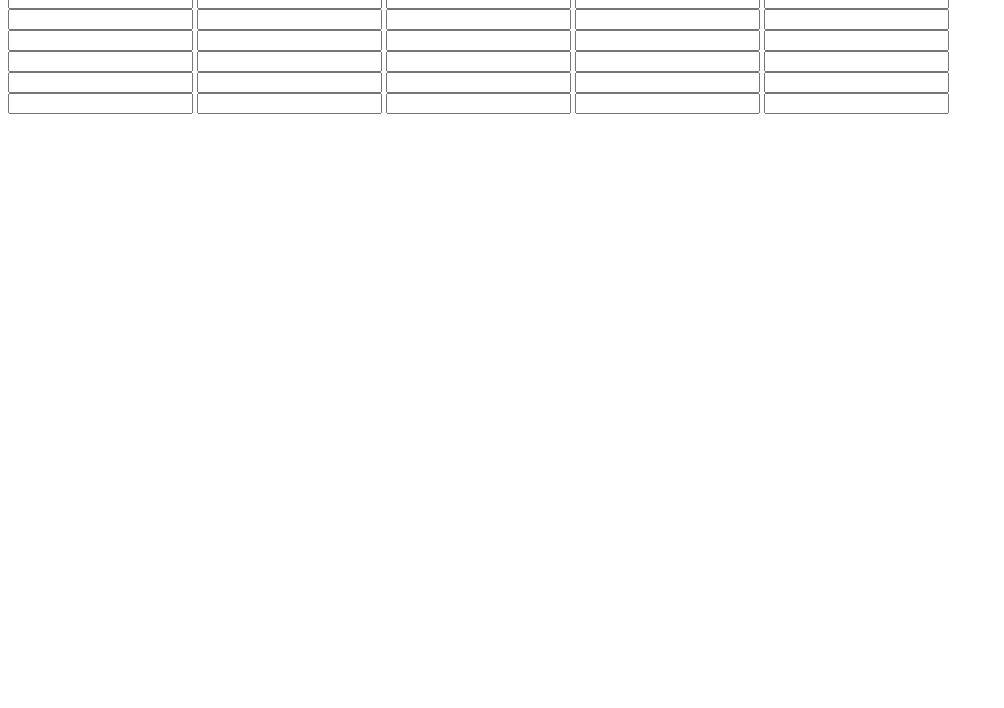
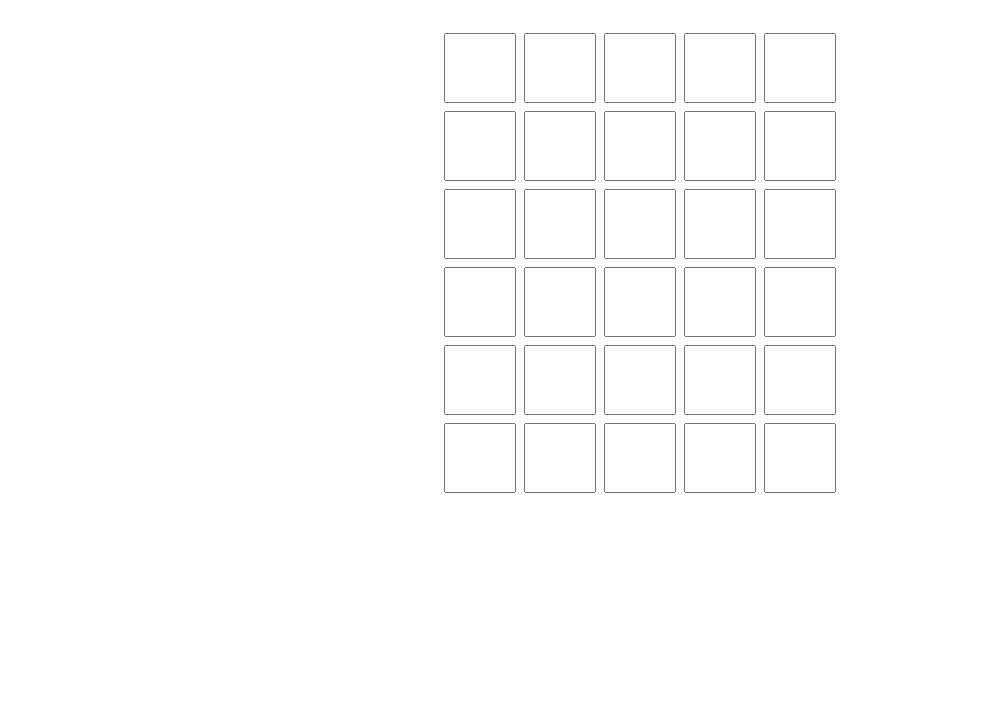
Before and after one commit to r4vc31/Vanilla-JS-Word-Game, a plain HTML site: page index.html in a window 1280 px wide. Shown: the part 92-800 px from the top of the page, without its empty margins (0-1004 px from the left). Drawn offline with Linux system fonts and the light colour scheme.

Commit message:
Added CSS styling

```diff
--- a/index.html
+++ b/index.html
@@ -15,46 +15,46 @@
   <main>
     <div class="board">
       <div class="row">
-        <input type="text" name="" id="">
-        <input type="text" name="" id="">
-        <input type="text" name="" id="">
-        <input type="text" name="" id="">
-        <input type="text" name="" id="">
+        <input class="cell" type="text" name="" id="" maxlength="1">
+        <input class="cell" type="text" name="" id="" maxlength="1">
+        <input class="cell" type="text" name="" id="" maxlength="1">
+        <input class="cell" type="text" name="" id="" maxlength="1">
+        <input class="cell" type="text" name="" id="" maxlength="1">
       </div>
       <div class="row">
-        <input type="text" name="" id="">
-        <input type="text" name="" id="">
-        <input type="text" name="" id="">
-        <input type="text" name="" id="">
-        <input type="text" name="" id="">
+        <input class="cell" type="text" name="" id="" maxlength="1">
+        <input class="cell" type="text" name="" id="" maxlength="1">
+        <input class="cell" type="text" name="" id="" maxlength="1">
+        <input class="cell" type="text" name="" id="" maxlength="1">
+        <input class="cell" type="text" name="" id="" maxlength="1">
       </div>
       <div class="row">
-        <input type="text" name="" id="">
-        <input type="text" name="" id="">
-        <input type="text" name="" id="">
-        <input type="text" name="" id="">
-        <input type="text" name="" id="">
+        <input class="cell" type="text" name="" id="" maxlength="1">
+        <input class="cell" type="text" name="" id="" maxlength="1">
+        <input class="cell" type="text" name="" id="" maxlength="1">
+        <input class="cell" type="text" name="" id="" maxlength="1">
+        <input class="cell" type="text" name="" id="" maxlength="1">
       </div>
       <div class="row">
-        <input type="text" name="" id="">
-        <input type="text" name="" id="">
-        <input type="text" name="" id="">
-        <input type="text" name="" id="">
-        <input type="text" name="" id="">
+        <input class="cell" type="text" name="" id="" maxlength="1">
+        <input class="cell" type="text" name="" id="" maxlength="1">
+        <input class="cell" type="text" name="" id="" maxlength="1">
+        <input class="cell" type="text" name="" id="" maxlength="1">
+        <input class="cell" type="text" name="" id="" maxlength="1">
       </div>
       <div class="row">
-        <input type="text" name="" id="">
-        <input type="text" name="" id="">
-        <input type="text" name="" id="">
-        <input type="text" name="" id="">
-        <input type="text" name="" id="">
+        <input class="cell" type="text" name="" id="" maxlength="1">
+        <input class="cell" type="text" name="" id="" maxlength="1">
+        <input class="cell" type="text" name="" id="" maxlength="1">
+        <input class="cell" type="text" name="" id="" maxlength="1">
+        <input class="cell" type="text" name="" id="" maxlength="1">
       </div>
       <div class="row">
-        <input type="text" name="" id="">
-        <input type="text" name="" id="">
-        <input type="text" name="" id="">
-        <input type="text" name="" id="">
-        <input type="text" name="" id="">
+        <input class="cell" type="text" name="" id="" maxlength="1">
+        <input class="cell" type="text" name="" id="" maxlength="1">
+        <input class="cell" type="text" name="" id="" maxlength="1">
+        <input class="cell" type="text" name="" id="" maxlength="1">
+        <input class="cell" type="text" name="" id="" maxlength="1">
       </div>
     </div>
   </main>
--- a/style.css
+++ b/style.css
@@ -0,0 +1,30 @@
+body {
+    text-align: center;
+}
+
+h1 {
+    text-transform: uppercase;
+    padding: 0 2rem 1rem;
+    border-bottom: 4px solid black;
+    width: fit-content;
+    margin: 2rem auto;
+}
+
+.board
+
+.row{
+    display: flex;
+    justify-content: center;
+    align-items: center;
+    gap: 0.5rem;
+    padding: 0.25rem 0;
+}
+
+.cell {
+    width: 4rem;
+    height: 4rem;
+    font-size: large;
+    font-weight: bold;
+    text-transform: uppercase;
+    text-align: center;
+}
```
